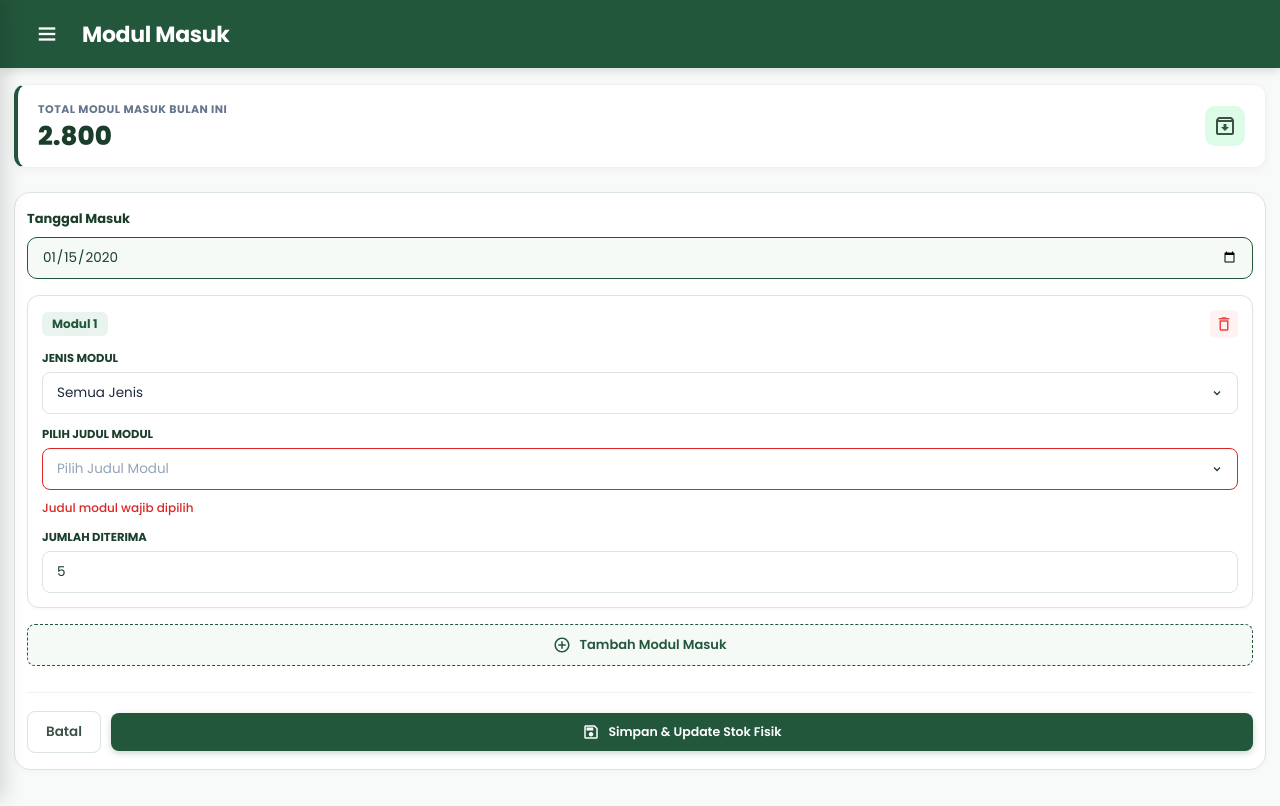
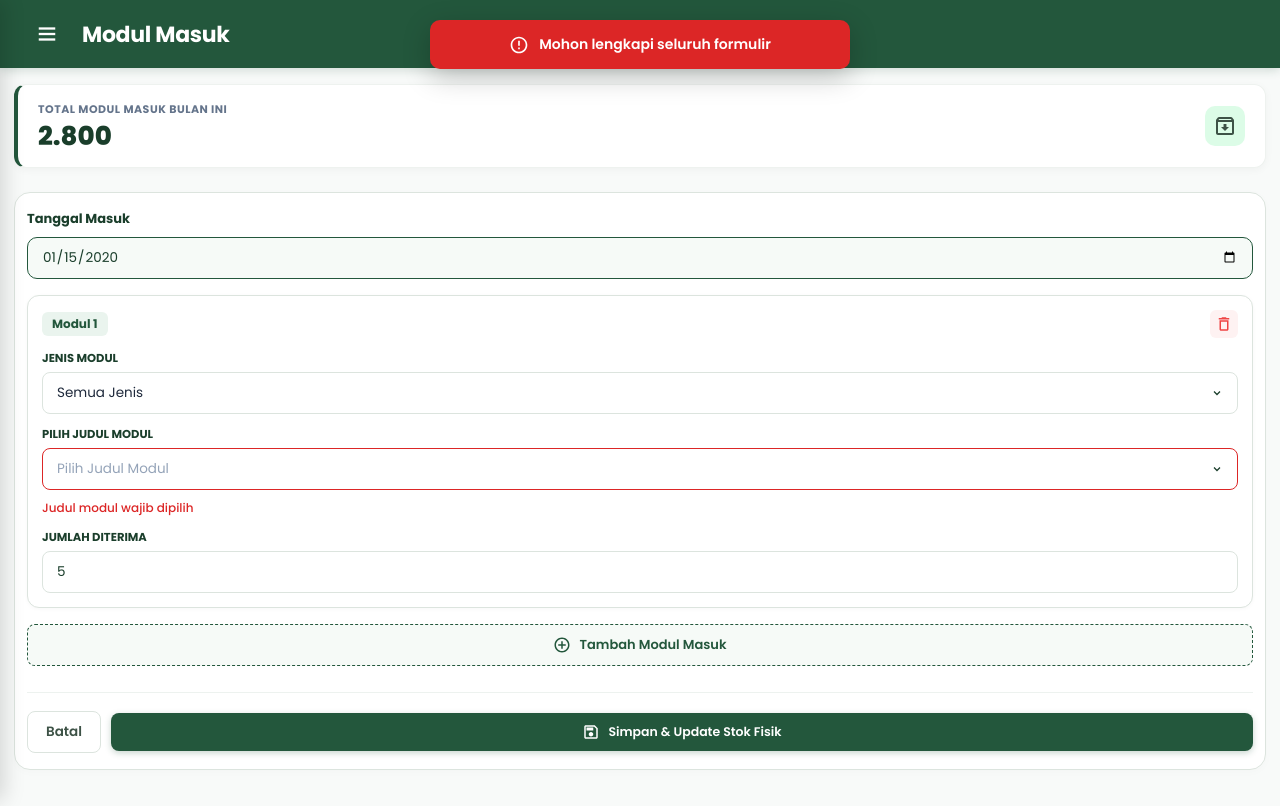
Before and after one commit to yohanaabigaill/Inventory-Pembelajaran, a React (Vite) app: page /modul-masuk in a window 1280 px wide. Both pictures are taken after typing "2020-01-15", "5" into the empty fields and a click on the button "Simpan & Update Stok Fisik". Built offline with nearby package versions, Linux system fonts and the light colour scheme.

Commit message:
perbaiki notifikasi toast di pojok kanan atas

```diff
--- a/src/pages/ModulMasuk.jsx
+++ b/src/pages/ModulMasuk.jsx
@@ -4,6 +4,7 @@ import Navbar from '../components/Navbar';
 
 // Icons
 import CheckCircleOutlinedIcon from '@mui/icons-material/CheckCircleOutlined';
+import ErrorOutlineOutlinedIcon from '@mui/icons-material/ErrorOutlineOutlined';
 import SaveOutlinedIcon from '@mui/icons-material/SaveOutlined';
 import ArchiveOutlinedIcon from '@mui/icons-material/ArchiveOutlined';
 import AddCircleOutlineOutlinedIcon from '@mui/icons-material/AddCircleOutlineOutlined';
@@ -99,7 +100,11 @@ function CustomDropdown({
       }
     };
     document.addEventListener('mousedown', handleClickOutside);
-    return () => document.removeEventListener('mousedown', handleClickOutside);
+    document.addEventListener('touchstart', handleClickOutside);
+    return () => {
+      document.removeEventListener('mousedown', handleClickOutside);
+      document.removeEventListener('touchstart', handleClickOutside);
+    };
   }, []);
 
   useEffect(() => {
@@ -297,15 +302,27 @@ export default function ModulMasuk() {
   const [errors, setErrors] = useState({});
   const [itemErrors, setItemErrors] = useState({});
 
-  // Toast
+  // Toast Notification
   const [notification, setNotification] = useState(null);
+  const toastTimeoutRef = useRef(null);
 
   const showToast = (message, type = 'success') => {
+    if (toastTimeoutRef.current) {
+      clearTimeout(toastTimeoutRef.current);
+    }
     setNotification({ message, type });
-    setTimeout(() => {
+    toastTimeoutRef.current = setTimeout(() => {
       setNotification(null);
-    }, 3500);
+    }, 4000);
   };
+
+  useEffect(() => {
+    return () => {
+      if (toastTimeoutRef.current) {
+        clearTimeout(toastTimeoutRef.current);
+      }
+    };
+  }, []);
 
   // Tambah Baris
   const handleTambahBaris = () => {
@@ -377,6 +394,7 @@ export default function ModulMasuk() {
           ...prev,
           [id]: { ...prev[id], judulModul: 'Judul modul sudah dipilih di baris lain' }
         }));
+        showToast('Judul modul sudah dipilih di baris lain.', 'error');
         return;
       }
     }
@@ -435,6 +453,7 @@ export default function ModulMasuk() {
     if (Object.keys(err).length > 0 || hasRowErr) {
       setErrors(err);
       setItemErrors(rowErrs);
+      showToast('Mohon lengkapi seluruh formulir', 'error');
       return;
     }
 
@@ -472,15 +491,20 @@ export default function ModulMasuk() {
 
         {/* Content */}
         <main style={styles.contentBody} className="content-body-responsive">
-          {/* Toast */}
+          {/* Toast Notification */}
           {notification && (
             <div
+              className="toast-responsive"
               style={{
                 ...styles.toast,
-                backgroundColor: notification.type === 'success' ? '#23573c' : '#0284c7'
+                backgroundColor: notification.type === 'success' ? '#23573c' : '#dc2626'
               }}
             >
-              <CheckCircleOutlinedIcon sx={{ fontSize: 20 }} />
+              {notification.type === 'success' ? (
+                <CheckCircleOutlinedIcon sx={{ fontSize: 20 }} />
+              ) : (
+                <ErrorOutlineOutlinedIcon sx={{ fontSize: 20 }} />
+              )}
               <span>{notification.message}</span>
             </div>
           )}
@@ -832,16 +856,21 @@ const styles = {
     gap: '24px'
   },
   toast: {
+    position: 'fixed',
+    top: '24px',
+    right: '24px',
+    zIndex: 99999,
     display: 'flex',
     alignItems: 'center',
     gap: '10px',
-    padding: '12px 20px',
+    padding: '14px 22px',
     borderRadius: '10px',
     color: '#ffffff',
     fontSize: '14px',
-    fontWeight: '500',
-    boxShadow: '0 4px 14px rgba(0,0,0,0.12)',
-    animation: 'fadeIn 0.2s ease'
+    fontWeight: '600',
+    boxShadow: '0 8px 28px rgba(0, 0, 0, 0.22)',
+    animation: 'fadeIn 0.25s ease',
+    maxWidth: 'calc(100vw - 48px)'
   },
   // Card Total
   statCard: {
```
Also changed, not shown: src/index.css (+14 -6 lines).
